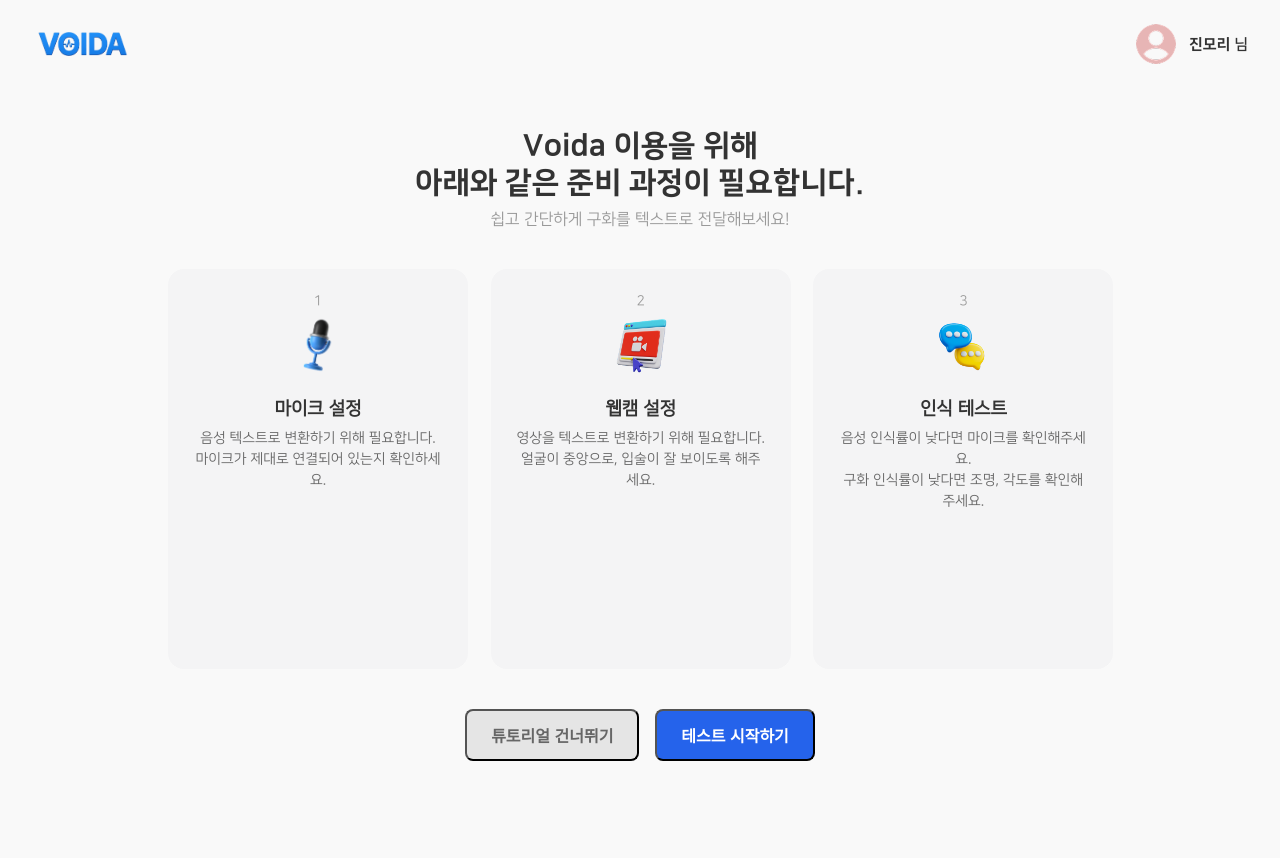
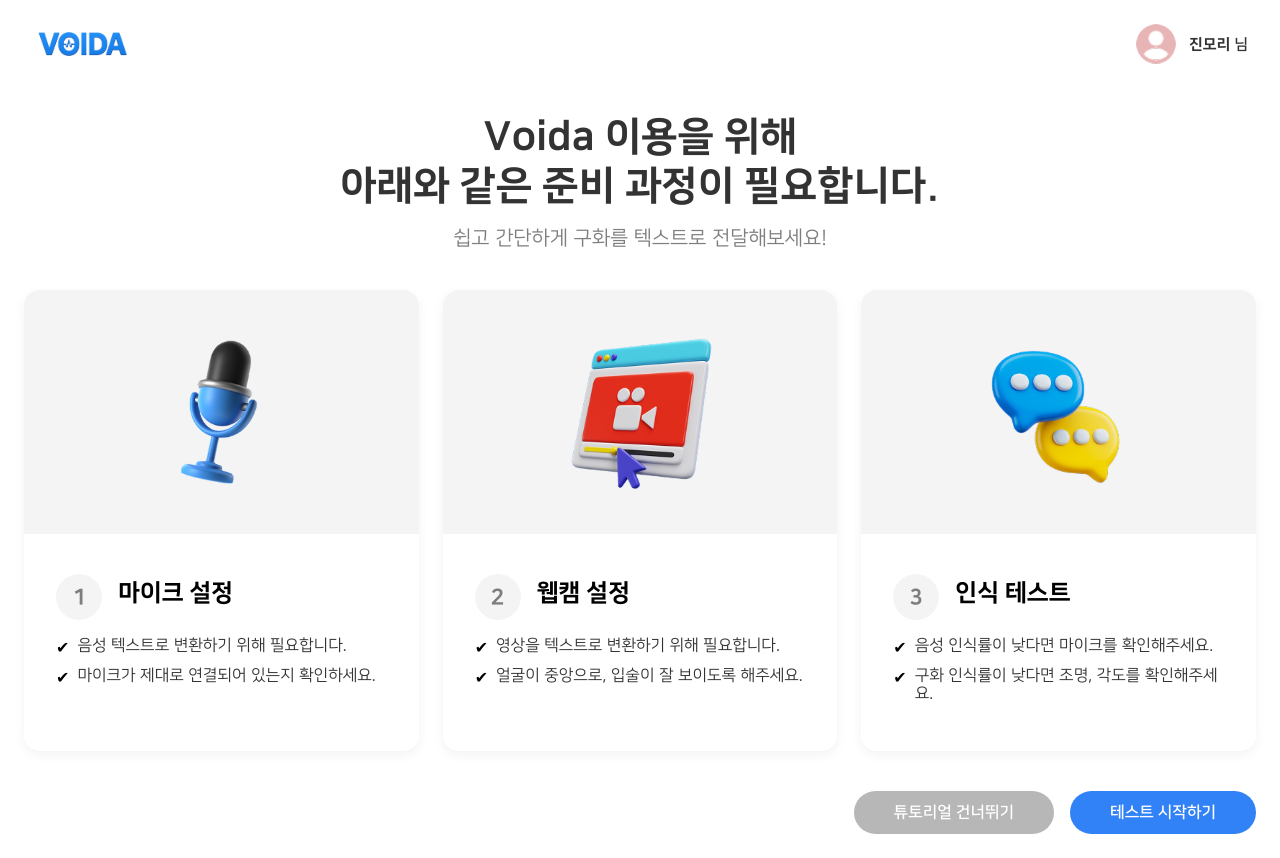
Before and after one commit to 0w0n2/voida, a React (Vite) app in the folder frontend-app/: page /tutorial in a window 1280 px wide. Before the commit the page ends 801 px from the top, so only its background shows below. Built offline with nearby package versions, Linux system fonts and the light colour scheme.

Commit message:
[FE] feat: 튜토리얼 메인 페이지 추가

```diff
--- a/frontend-app/src/components/TutorialMainCard.tsx
+++ b/frontend-app/src/components/TutorialMainCard.tsx
@@ -1,18 +1,28 @@
 /** @jsxImportSource @emotion/react */
-import React from "react";
-import { css } from "@emotion/react";
+import React from 'react';
+import { css } from '@emotion/react';
 
 export default function TutorialMainCard({ step, title, image, items }: Props) {
   return (
     <div css={cardStyle}>
-      <div css={stepStyle}>{step}</div>
+      <div css={imageWrapperStyle}>
         <img src={image} alt={title} css={imageStyle} />
+      </div>
+
+      <div css={contentBoxStyle}>
+        <div css={headerStyle}>
+          <div css={stepCircleStyle}>{step}</div>
           <h3 css={titleStyle}>{title}</h3>
+        </div>
         <ul css={listStyle}>
           {items.map((text, index) => (
-          <li key={index}>{text}</li>
+            <li key={index} css={listItemStyle}>
+              <span css={checkIcon}>✔</span>
+              <span>{text}</span>
+            </li>
           ))}
         </ul>
+      </div>
     </div>
   );
 }
@@ -25,36 +35,72 @@
 }
 
 const cardStyle = css`
-  background: #F4F4F5;
   border-radius: 1rem;
-  padding: 1.5rem;
-  text-align: center;
-  height: 400px;
-  width: 300px;
+  overflow: hidden;
+  box-shadow: 0 4px 12px rgba(0, 0, 0, 0.05);
+`;
+
+const imageWrapperStyle = css`
+  background-color: var(--color-gray-100);
+  padding: 2rem;
+  display: flex;
+  justify-content: center;
 `;
 
 const imageStyle = css`
-  height: 64px;
-  margin: 0 auto 1rem;
+  height: 180px;
+`;
+
+const contentBoxStyle = css`
+  background-color: white;
+  padding: 2.5rem 2rem;
+  text-align: left;
+`;
+
+const headerStyle = css`
+  display: flex;
+  align-items: center;
+  gap: 1rem;
+  margin-bottom: 1rem;
+`;
+
+const stepCircleStyle = css`
+  width: 46px;
+  height: 46px;
+  border-radius: 50%;
+  background-color: var(--color-gray-100);
+  display: flex;
+  align-items: center;
+  justify-content: center;
+  font-size: 22px;
+  font-family: 'NanumSquareEB';
+  color: var(--color-gray-600);
 `;
 
 const titleStyle = css`
-  font-size: 1.125rem;
-  font-weight: 600;
+  font-size: 24px;
+  font-family: 'NanumSquareEB';
+  color: black;
+  margin-bottom: 10px;
+`;
+
+const listStyle = css`
+  list-style: none;
+  padding: 0;
+  margin: 0;
+`;
+
+const listItemStyle = css`
+  display: flex;
+  align-items: flex-start;
+  gap: 0.5rem;
+  font-size: 16px;
+  color: ;
   margin-bottom: 0.5rem;
 `;
 
-const stepStyle = css`
-  font-size: 0.875rem;
-  color: #999;
-  margin-bottom: 0.25rem;
+const checkIcon = css`
+  color: black;
+  font-size: 16px;
+  margin-top: 2px;
 `;
-
-const listStyle = css`
-  font-size: 0.875rem;
-  color: #666;
-  list-style: none;
-  padding: 0;
-  margin: 0;
-  line-height: 1.5;
-`;
--- a/frontend-app/src/pages/MainPage.tsx
+++ b/frontend-app/src/pages/MainPage.tsx
@@ -24,7 +24,7 @@
   align-items: center;
   justify-content: center;
   height: 100vh;
-  background-color: #F8F9FC;
+  background-color: var(--color-bg-blue);
   text-align: center;
 `;
 
@@ -41,6 +41,6 @@
 
 const desc = css`
   font-size: 18px;
-  color: #888;
+  color: var(--color-gray-500);
   line-height: 1.6;
 `;
--- a/frontend-app/src/pages/TutorialMainPage.tsx
+++ b/frontend-app/src/pages/TutorialMainPage.tsx
@@ -59,26 +59,27 @@
 
 const pageWrapperStyle = css`
   min-height: 100vh;
-  background-color: #f9f9f9;
+  background-color: var(--color-bg-white);
 `;
 
 const cardWrapperStyle = css`
-  max-width: 64rem;
+  max-width: 84rem;
   margin: 0 auto;
-  padding: 2.5rem;
+  padding: 1.5rem;
 `;
 
 const titleStyle = css`
-  font-size: 1.875rem;
+  font-size: 40px;
   font-family: 'NanumSquareEB';
-  margin-bottom: 0.5rem;
+  margin-bottom: 1rem;
   text-align: center;
 `;
 
 const subtitleStyle = css`
-  color: #999;
+  color: var(--color-gray-600);
   margin-bottom: 2.5rem;
   text-align: center;
+  font-size: 20px;
 `;
 
 const cardGridStyle = css`
@@ -90,25 +91,37 @@
 const buttonWrapperStyle = css`
   margin-top: 2.5rem;
   display: flex;
-  justify-content: center;
+  justify-content: right;
   gap: 1rem;
 `;
 
 const buttonStyle = css`
-  padding: 0.75rem 1.5rem;
-  border-radius: 0.5rem;
+  padding: 0.75rem 2.5rem;
+  border: none;
+  border-radius: 3rem;
   font-weight: 600;
   font-size: 1rem;
+  font-family: 'NanumSquareB';
 `;
 
 const skipButtonStyle = css`
   ${buttonStyle};
-  background-color: #e5e5e5;
-  color: #666;
+  background-color: var(--color-gray-400);
+  color: var(--color-text-white);
+  cursor: pointer;
+
+  &:hover {
+    background-color: var(--color-gray-500);
+  }
 `;
 
 const startButtonStyle = css`
   ${buttonStyle};
-  background-color: #2563eb;
-  color: white;
+  background-color: var(--color-primary);
+  color: var(--color-text-white);
+  cursor: pointer;
+
+  &:hover {
+    background-color: var(--color-primary-dark);
+  }
 `;
--- a/frontend-app/src/styles/GlobalStyles.tsx
+++ b/frontend-app/src/styles/GlobalStyles.tsx
@@ -1,4 +1,4 @@
-import { Global, css } from '@emotion/react'
+import { Global, css } from '@emotion/react';
 
 const GlobalStyles = () => (
   <Global
@@ -28,6 +28,35 @@
         font-style: normal;
       }
 
+      :root {
+        /* Primary */
+        --color-primary: #3182F6;
+        --color-primary-dark: #1B6DEC;
+
+        /* Gray */
+        --color-gray-100: #F4F4F5;
+        --color-gray-200: #D9D9D9;
+        --color-gray-300: #CBCBCB;
+        --color-gray-400: #B7B7B7;
+        --color-gray-500: #939393;
+        --color-gray-600: #7E7E7E;
+
+        /* Semantic */
+        --color-red: #F14452;
+        --color-green: #23AD6F;
+        --color-yellow: #F4D248;
+
+        /* Background */
+        --color-bg-white: #ffffffff;
+        --color-bg-blue: #dfe7ffff;
+
+         /* Base */
+        --color-background: var(--color-bg-white);
+        --color-text: #333;
+        --color-text-white: #fff;
+        --color-text-black: #
+      }
+
       * {
         margin: 0;
         padding: 0;
@@ -36,12 +65,12 @@
 
       body {
         font-family: 'NanumSquareR', sans-serif;
-        background-color: #f9f9f9;
-        color: #333;
+        background-color: var(--color-background);
+        color: var(--color-text);
         caret-color: transparent;
       }
     `}
   />
-)
+);
 
-export default GlobalStyles
+export default GlobalStyles;
```
Also changed, not shown: frontend-app/src/styles/assets/icon/check.png (added). Lines whose indentation alone changed are shown as unchanged.
